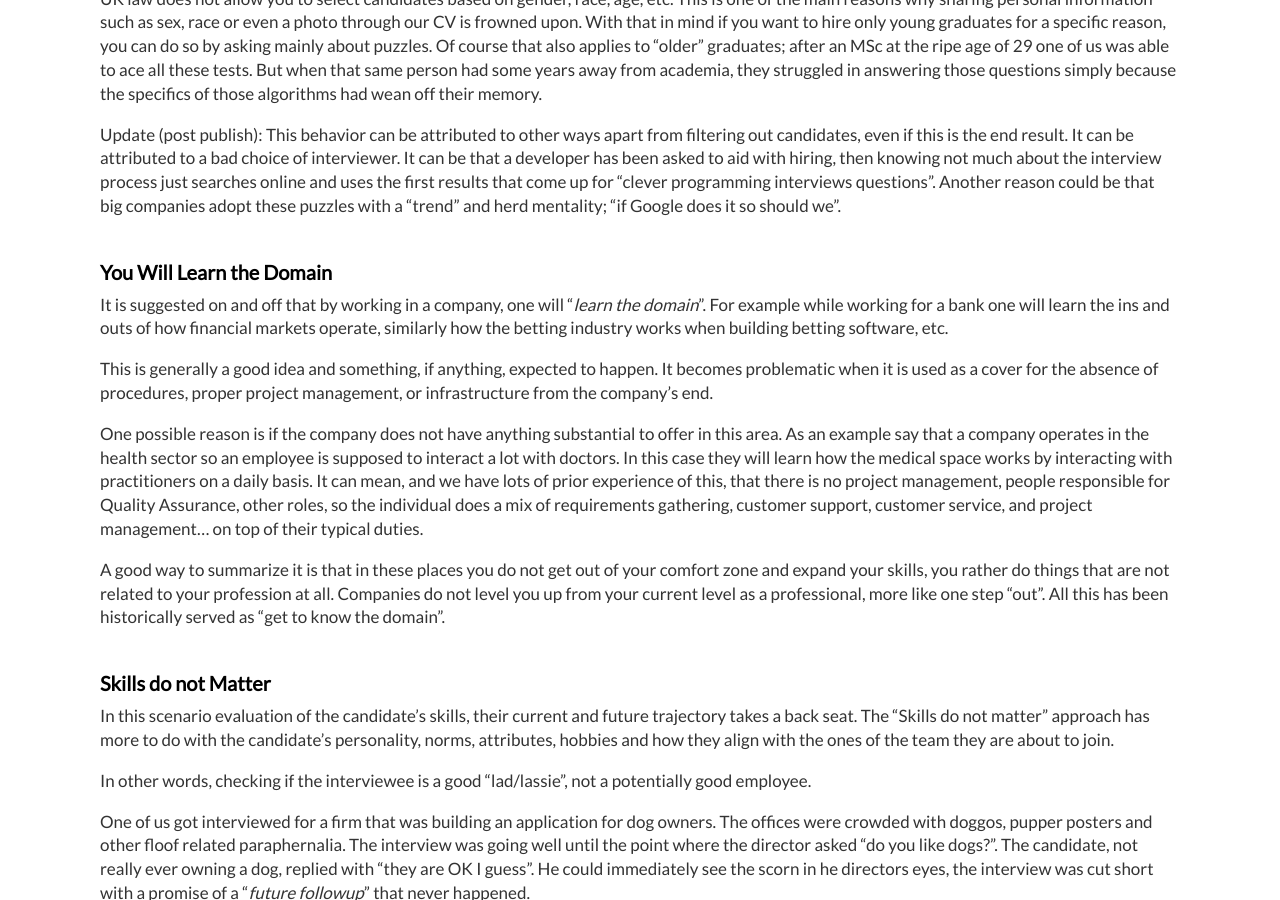
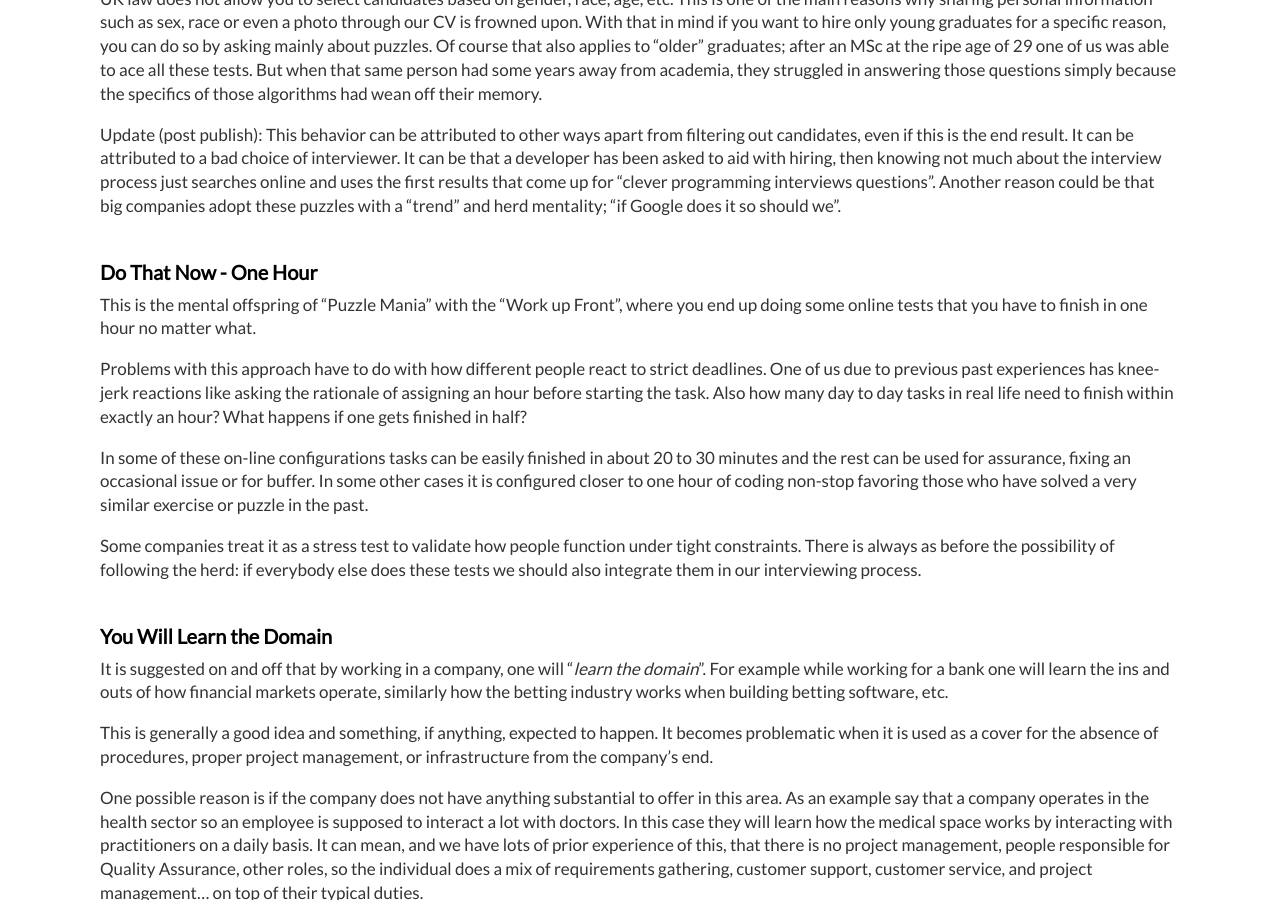
Before and after one commit to dimitrismistriotis/dimitrismistriotis.github.io, a Jekyll site: the page built from _posts/2018-05-24-red_flags_in_interviews.md, in a window 1280 px wide and 900 px high, scrolled down 3059 px. Built offline with Jekyll 4.4.1, drawn with Linux system fonts in a browser that asks for light colours; comment, search, counter and statistics services are not loaded.

Commit message:
Rewrite and different positioning.

```diff
--- a/_posts/2018-05-24-red_flags_in_interviews.md
+++ b/_posts/2018-05-24-red_flags_in_interviews.md
@@ -215,6 +215,29 @@ aid with hiring, then knowing not much about the interview process just
 searches online and uses the first results that come up for "clever programming
 interviews questions". Another reason could be that big companies adopt these
 puzzles with a "trend" and herd mentality; "if Google does it so should we".
+
+## Do That Now - One Hour
+
+This is the mental offspring of "Puzzle Mania" with the "Work up Front",
+where you end up doing some online tests that you have to finish in one hour
+no matter what.
+
+Problems with this approach have to do with how different people react to
+strict deadlines. One of us due to previous past experiences has knee-jerk
+reactions like asking the rationale of assigning an hour before starting the
+task. Also how many day to day tasks in real life need to finish within exactly
+an hour? What happens if one gets finished in half?
+
+In some of these on-line configurations tasks can be easily finished in about
+20 to 30 minutes and the rest can be used for assurance, fixing an occasional
+issue or for buffer. In some other cases it is configured closer to one hour of
+coding non-stop favoring those who have solved a very similar exercise or
+puzzle in the past.
+
+Some companies treat it as a stress test to validate how people function under
+tight constraints. There is always as before the possibility of following the
+herd: if everybody else does these tests we should also integrate them in our
+interviewing process.
 
 ## You Will Learn the Domain
 
```
